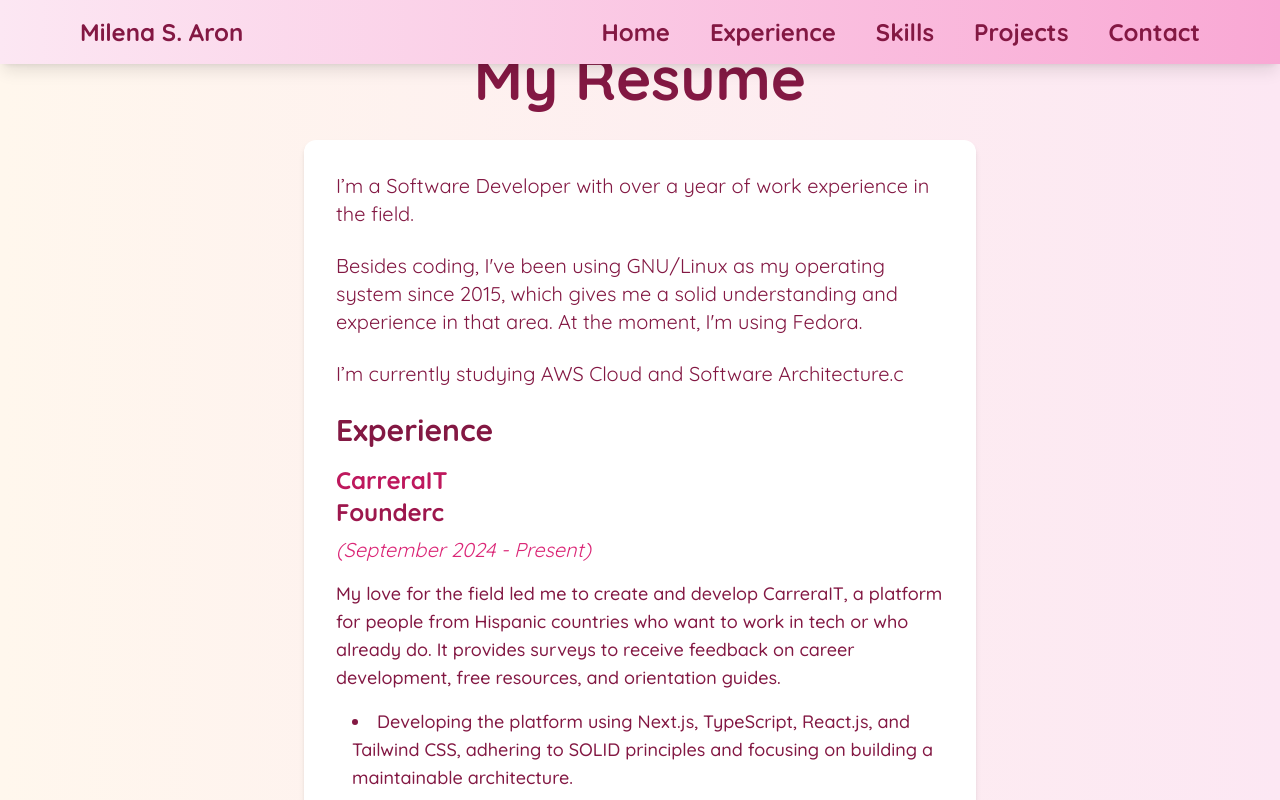
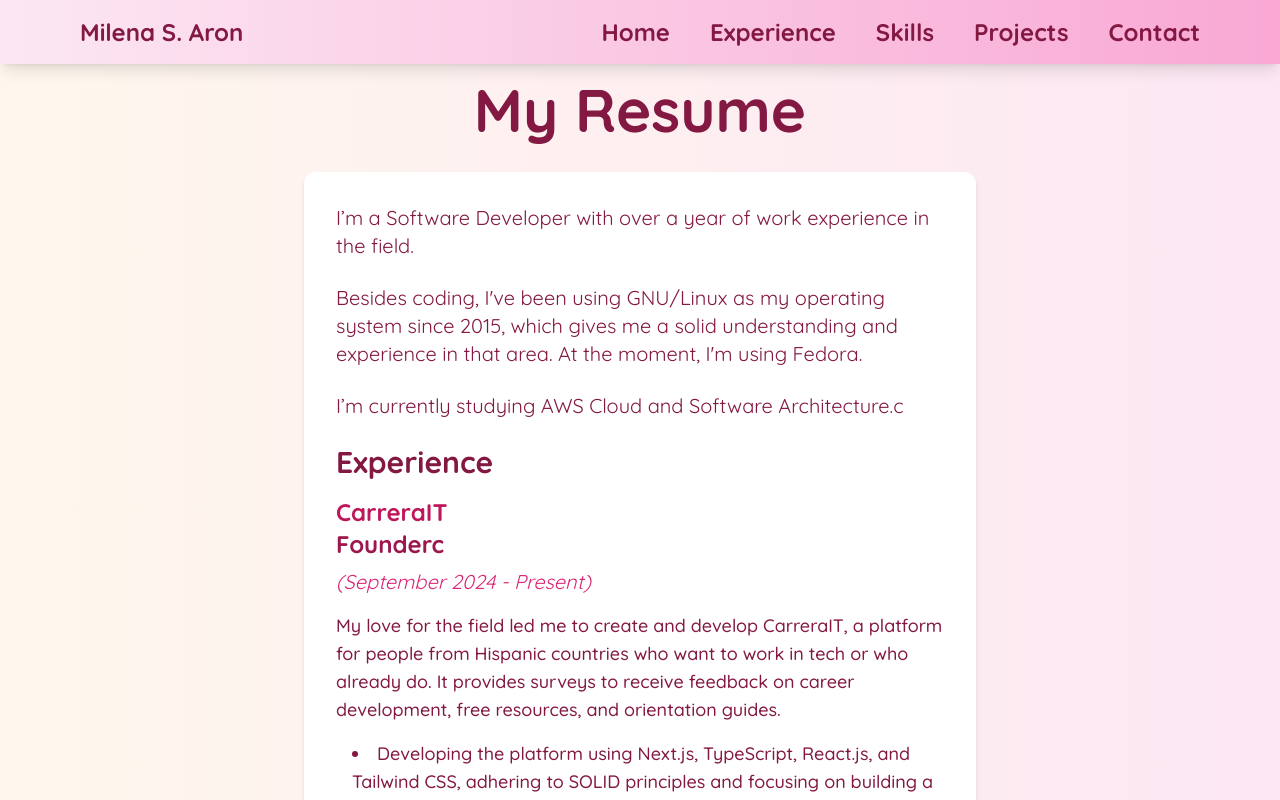
Before and after one commit to aronmilenait/portfolio, a Next.js app in the folder portfolio/: page /resume in a window 1280 px wide. Shown: the top 800 px of the page. Built offline with nearby package versions, Linux system fonts and the light colour scheme.

Commit message:
Add a top margin in the section.

```diff
--- a/portfolio/src/app/resume/page.tsx
+++ b/portfolio/src/app/resume/page.tsx
@@ -7,7 +7,7 @@ export default function About() {
   const responsibilityClasses = "font-medium text-lg md:text-lg mt-4";
 
   return (
-    <section className="bg-gradient-to-r from-orange-50 to-pink-100 flex flex-col justify-center items-center p-4 text-pink-900">
+    <section className="mt-8 bg-gradient-to-r from-orange-50 to-pink-100 flex flex-col justify-center items-center p-4 text-pink-900">
       <h1 className="font-bold text-4xl md:text-6xl m-8">My Resume</h1>
       <div className="space-y-6 max-w-2xl bg-white p-8 rounded-xl shadow-md">
         {/* About */}
```
